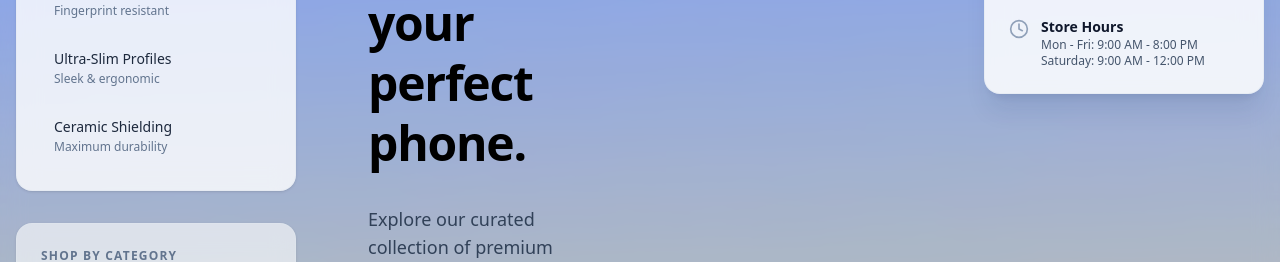
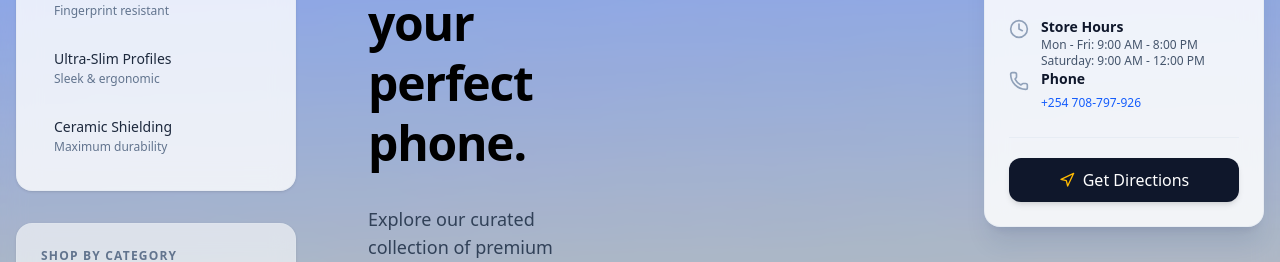
Before and after one commit to billotiende-droid/Bitten-Apple, a Next.js app in the folder front-end/bitten-apple/: page / in a window 1280 px wide. Shown: the part 292-554 px from the top of the page. Built offline with nearby package versions, Linux system fonts and the light colour scheme.

Commit message:
feat: add phone contact item and interactive directions button to sidebar

```diff
--- a/front-end/bitten-apple/app/components/RightSidebar.jsx
+++ b/front-end/bitten-apple/app/components/RightSidebar.jsx
@@ -1,3 +1,4 @@
+"use client";
 import { MapPin, Clock, Phone, Mail, Navigation } from "lucide-react";
 
 
@@ -36,9 +37,30 @@ export default function RightSidebar() {
                 </div>
             </div>
             </div>
+            <div className="flex items-start gap-3">
+                <Phone className="w-5 h-5 text-slate-400 mt-0.5 flex-shrink-0" />
+                <div>
+                    <p className="text-sm font-semibold text-slate-900">Phone</p>
+                    <a
+                        href="tel:+254708797926"
+                        className="text-xs text-blue-600 hover:underline transition"
+                    >
+                        +254 708-797-926
+                    </a>
+                </div>
+            </div>
+            <div className="mt-6 pt-5 border-t border-slate-200/60">
+            <button
+                onClick={handleDirectionsClick}
+                className="w-full bg-slate-900 text-white text=sm font-medium py-2.5 px-4 rounded-xl flex items-center justify-center gap-2 hover:bg-slate-800 shadow-md transition-group"
+            >
+                <Navigation className="w-4 h-4 text-amber-400 transition-transform group-hover:translate-x-0.5 group-hover:translate-y-0.5" />
+                Get Directions
+            </button>
+            </div>
             </div>
             </aside>
-    )
+    );
 
 
 }
```
